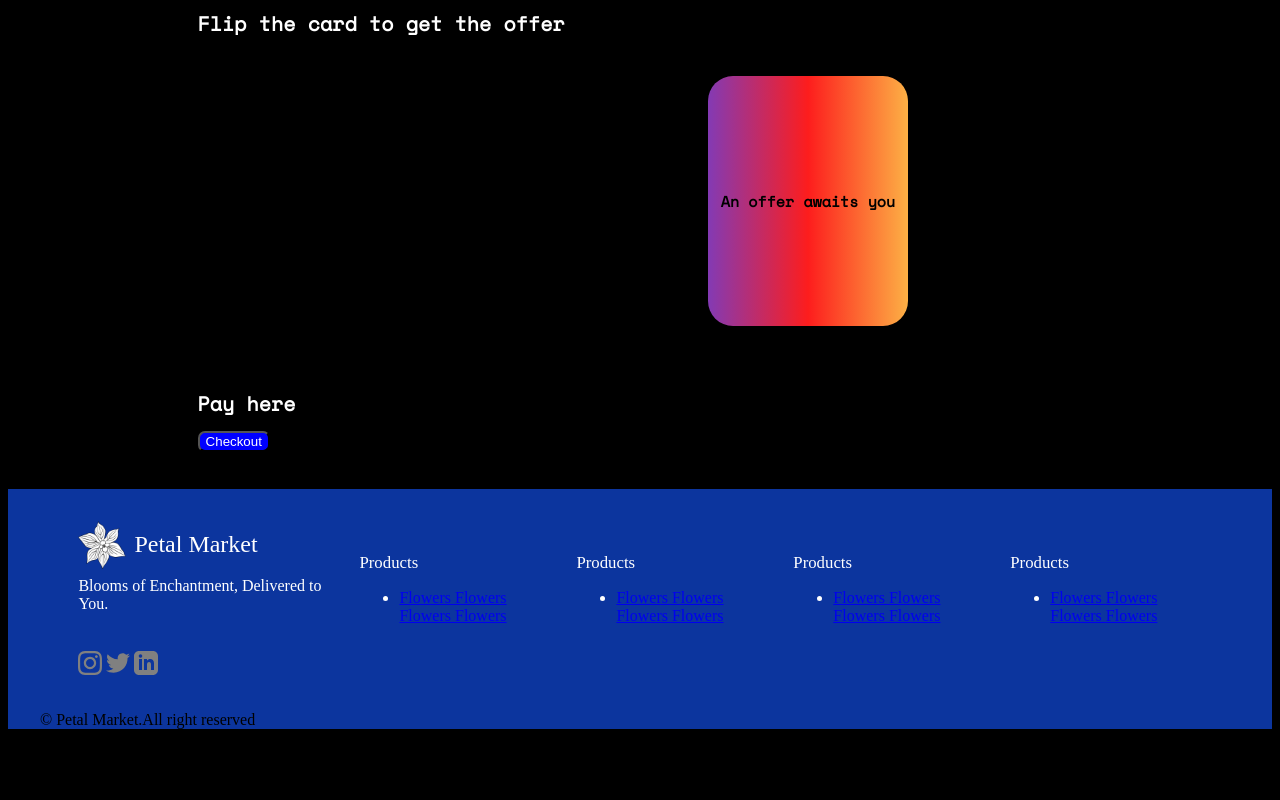
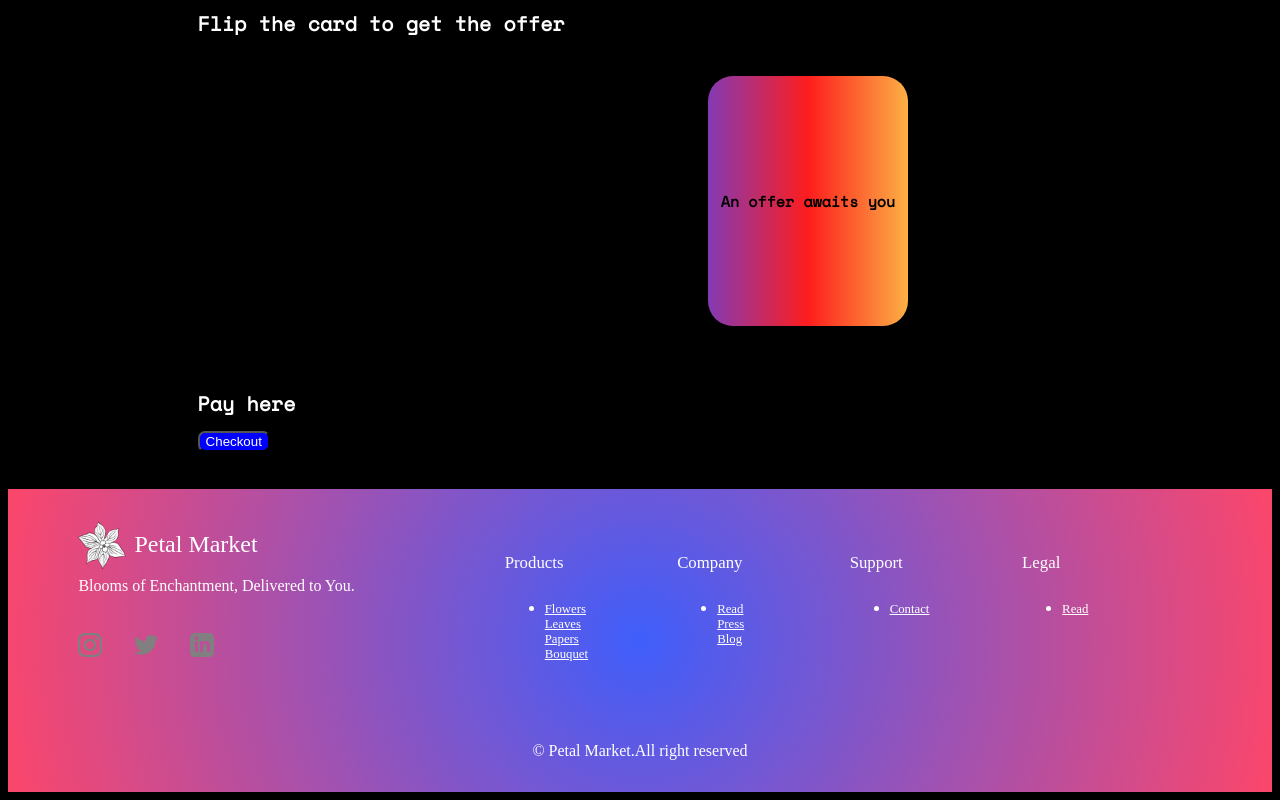
Before and after one commit to chitresh99/petalmarket, a plain HTML site: page index.html in a window 1280 px wide. Shown: the part 1742-2542 px from the top of the page. Before the commit the page ends 2479 px from the top, so only its background shows below. Drawn offline with nearby package versions, Linux system fonts and the light colour scheme.

Commit message:
completed the footer section

```diff
--- a/index.html
+++ b/index.html
@@ -306,7 +306,7 @@
                 </a>
                </div>
                 <p class = "slogan">Blooms of Enchantment, Delivered to You.</p>
-                <div class="socials">
+                <div class="social">
                     <a class = "social-link">
                        <img src="images/footer/instagram.svg" class="social-icon">
                     </a>
@@ -332,13 +332,13 @@
                                 Flowers
                             </a>
                             <a href="#flowers"class = "footer-link">
-                                Flowers
+                                Leaves
                             </a>
                             <a href="#flowers"class = "footer-link">
-                                Flowers
+                                Papers
                             </a>
                             <a href="#flowers"class = "footer-link">
-                                Flowers
+                                Bouquet
                             </a>
                            </li>
                         </ul>
@@ -349,22 +349,19 @@
                     <div class="footer-grid-column">
                         <!-- creating a heading for our footer column -->
                         <div class="footer-grid-heading">
-                            Products
+                            Company
                         </div>
                         <!-- creating a list of products so using unordered list -->
                         <ul class="footer-links-list">
                            <li>
                             <a href="#flowers"class = "footer-link">
-                                Flowers
+                                Read
                             </a>
                             <a href="#flowers"class = "footer-link">
-                                Flowers
+                                Press
                             </a>
                             <a href="#flowers"class = "footer-link">
-                                Flowers
-                            </a>
-                            <a href="#flowers"class = "footer-link">
-                                Flowers
+                                Blog
                             </a>
                            </li>
                         </ul>
@@ -374,22 +371,13 @@
                     <div class="footer-grid-column">
                         <!-- creating a heading for our footer column -->
                         <div class="footer-grid-heading">
-                            Products
+                            Support
                         </div>
                         <!-- creating a list of products so using unordered list -->
                         <ul class="footer-links-list">
                            <li>
                             <a href="#flowers"class = "footer-link">
-                                Flowers
-                            </a>
-                            <a href="#flowers"class = "footer-link">
-                                Flowers
-                            </a>
-                            <a href="#flowers"class = "footer-link">
-                                Flowers
-                            </a>
-                            <a href="#flowers"class = "footer-link">
-                                Flowers
+                                Contact
                             </a>
                            </li>
                         </ul>
@@ -399,22 +387,13 @@
                     <div class="footer-grid-column">
                         <!-- creating a heading for our footer column -->
                         <div class="footer-grid-heading">
-                            Products
+                            Legal
                         </div>
                         <!-- creating a list of products so using unordered list -->
                         <ul class="footer-links-list">
                            <li>
                             <a href="#flowers"class = "footer-link">
-                                Flowers
-                            </a>
-                            <a href="#flowers"class = "footer-link">
-                                Flowers
-                            </a>
-                            <a href="#flowers"class = "footer-link">
-                                Flowers
-                            </a>
-                            <a href="#flowers"class = "footer-link">
-                                Flowers
+                                Read
                             </a>
                            </li>
                         </ul>
--- a/style.css
+++ b/style.css
@@ -490,12 +490,13 @@ body {
 }
 
 .footer-container{
-    background-color: #0C359E;
+    background: rgb(63,94,251);
+background: radial-gradient(circle, rgba(63,94,251,1) 0%, rgba(252,70,107,1) 100%);
     margin:0 auto;
     padding: 0 2rem;
     display: flex;
     flex-direction: column;
-    max-width: 1280px;
+    max-width: 3000px;
 }
 
 .footer{
@@ -504,6 +505,7 @@ body {
     text-align: left;
     display: flex;
     justify-content: space-between;
+    margin-right: 2rem;
 }
 
 .footer-top{
@@ -546,7 +548,8 @@ body {
    display: grid;
    /* fr is spacing */
    grid-template-columns: repeat(4, 1fr);
-   grid-gap: 3.6rem;
+   width: 58%;
+   grid-gap: 3.56rem;
    color: white;
    padding: 2rem;
 }
@@ -560,6 +563,40 @@ body {
     list-style-type: none;
 }
 
+
+
 .footer-links-list{
 color: white;
+display: flex;
+flex-direction: center;
+gap: 1.6rem;
+
 }
+
+.footer-link{
+    font-size: 0.8rem;
+}
+
+.footer-links-list a{
+color: white;
+display: flex;
+}
+
+.footer-grid-heading{
+    margin-bottom: 1.6rem;
+
+}
+
+.social{
+    display: flex;
+    gap:2rem;
+
+}
+
+.copyright{
+    display: flex;
+    justify-content: center;
+    color: white;
+    border-top: 1.5rem;
+    padding-bottom: 2rem;
+}
```
